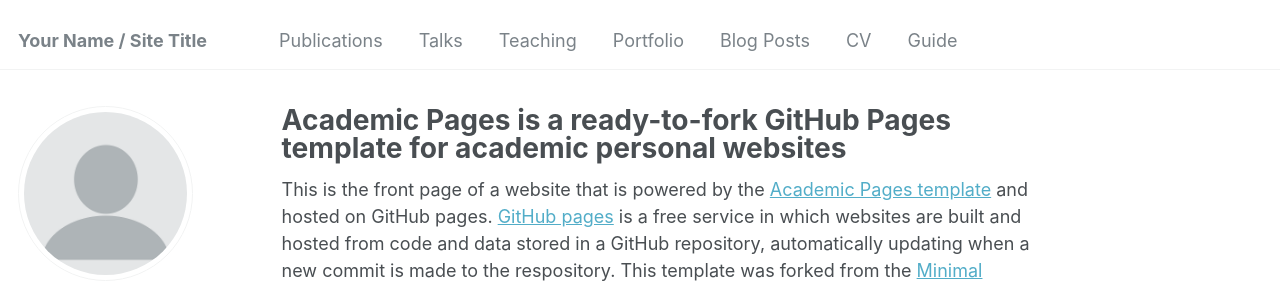
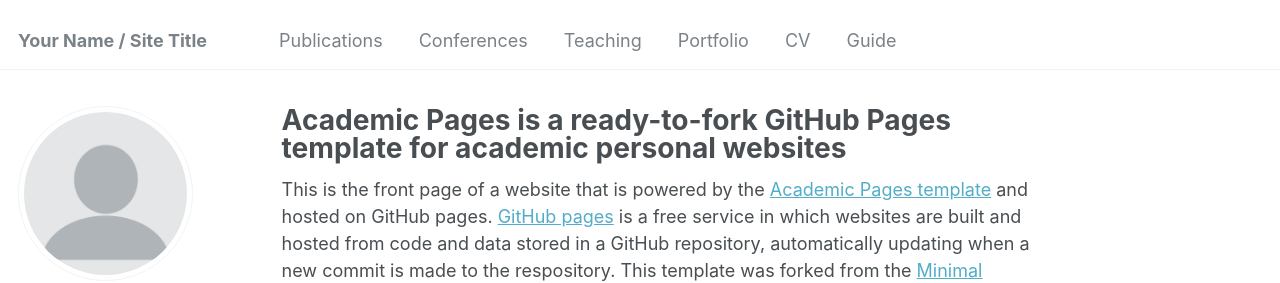
Before and after one commit to OceaneSalignon/oceanesalignon.github.io, a Jekyll site: the page built from _pages/about.md, in a window 1280 px wide. Shown: the top 283 px of the page. Built offline with Jekyll 4.4.1, drawn with Linux system fonts in a browser that asks for light colours; some web fonts are replaced.

Commit message:
Update navigation.yml

```diff
--- a/_data/navigation.yml
+++ b/_data/navigation.yml
@@ -8,8 +8,8 @@ main:
   - title: "Publications"
     url: /publications/
 
-  - title: "Talks"
-    url: /talks/
+  - title: "Conferences"
+    url: /conferences/
 
   - title: "Teaching"
     url: /teaching/
@@ -17,9 +17,6 @@ main:
   - title: "Portfolio"
     url: /portfolio/
 
-  - title: "Blog Posts"
-    url: /year-archive/
-
   - title: "CV"
     url: /cv/
 
```
